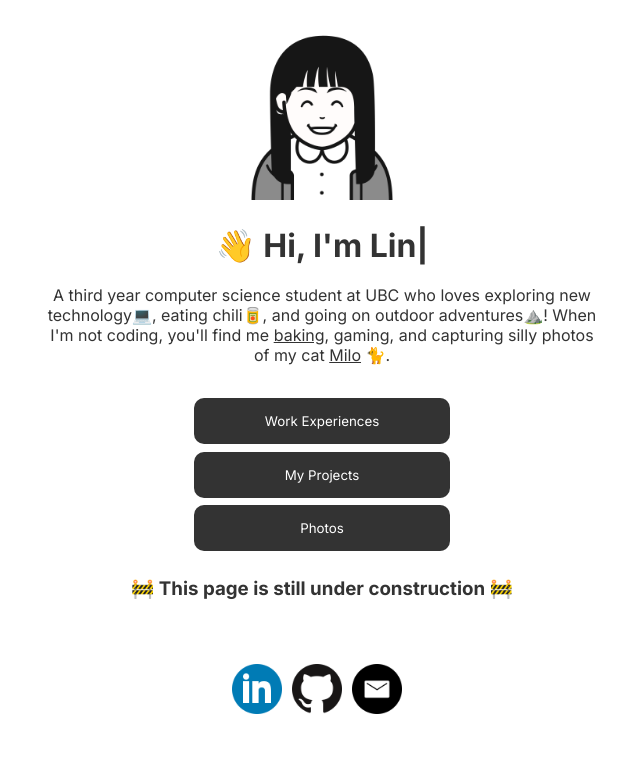
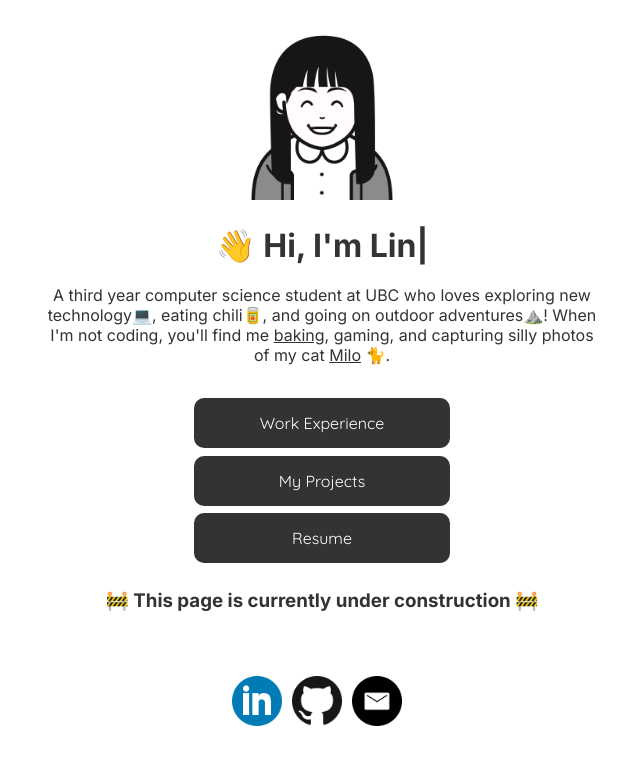
Before and after one commit to lhan0903/Milo, a React (Create React App) app: page / in a window 1280 px wide. Shown: the top 764 px of the page, without its empty margins (318-958 px from the left). Built offline with nearby package versions, Linux system fonts and the light colour scheme.

Commit message:
view resume button finished

```diff
--- a/src/App.js
+++ b/src/App.js
@@ -9,7 +9,7 @@ function App() {
         <img src={logo} alt="linda-logo" className="logo" />
         < Introduction />
         < Navbar />
-        <h3 className="message">🚧 This page is still under construction 🚧</h3>
+        <h3 className="message">🚧 This page is currently under construction 🚧</h3>
         < Icons />
     </div>
   );
--- a/src/Navbar.js
+++ b/src/Navbar.js
@@ -1,9 +1,15 @@
+import resume from './assets/Linda_Han_Resume.pdf';
+
 const Navbar = () => {
+  const openResume = () => {
+    window.open(resume, '_blank');
+  };
+
   return (
     <div className="navbar">
-      <button type="button" class="btn btn-block">Work Experiences</button>
-      <button type="button" class="btn btn-block">My Projects</button>
-      <button type="button" class="btn btn-block">Photos</button>
+      <button type="button" className="btn btn-block">Work Experience</button>
+      <button type="button" className="btn btn-block">My Projects</button>
+      <button type="button" className="btn btn-block" onClick={openResume}>Resume</button>
     </div>
   );
 }
--- a/src/index.css
+++ b/src/index.css
@@ -48,11 +48,23 @@ a:hover {
 }
 
 .navbar button {
+  /* location */
+  margin-top: 3%;
+  /* style */
   width: 100%; /* Make buttons span the entire width of the navbar */
   background-color:#333;
   color: #fff;
   border:none;
   border-radius:10px;
   padding:15px;
-  margin-top: 3%;
+  font-size:medium;
+  font-family: QuickSand;
+  /* click */
+  cursor: pointer;
+  transition-duration: 0.4s;
 }
+
+.navbar button:hover {
+  background-color: #5a5a5a;
+  color: white;
+}
```
Also changed, not shown: 1 other file (tests, documents, lock files or other folders).
